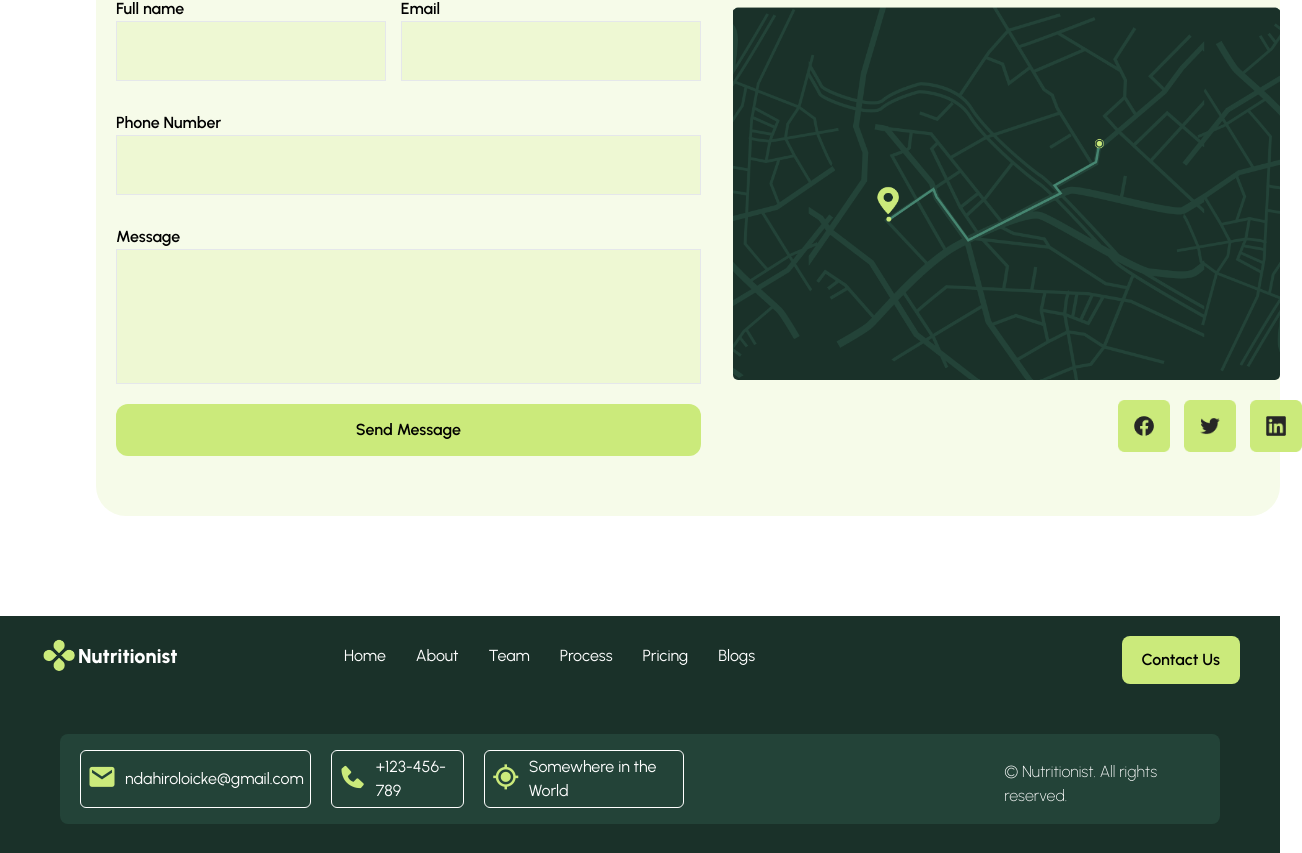
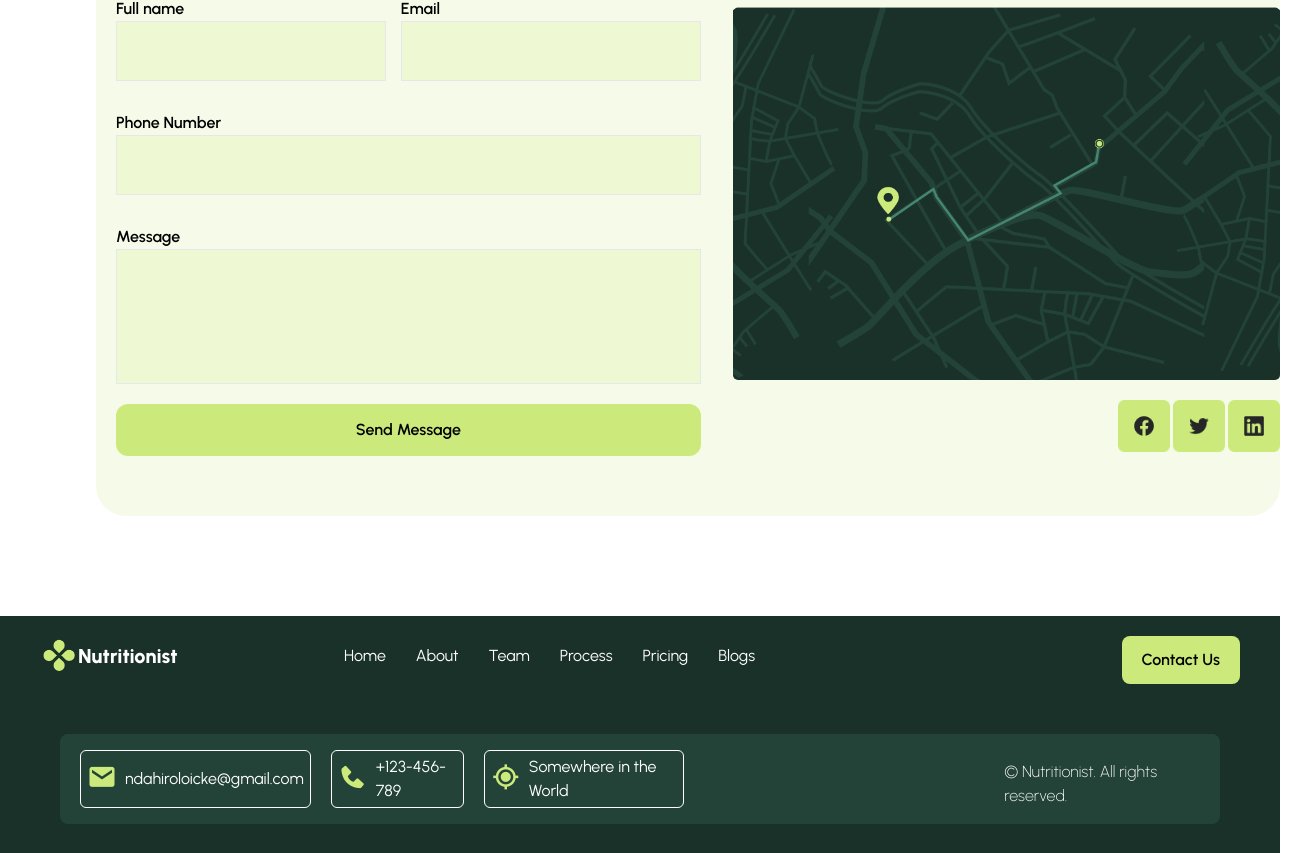
Before and after one commit to Ndahiroloicke/Nutritionist-web-app, a React (Vite) app: page /contactus in a window 1280 px wide. Shown: the part 993-1846 px from the top of the page, 1302 px wide, since content can reach past the window. Built offline with nearby package versions, Linux system fonts and the light colour scheme.

Commit message:
finished website

```diff
--- a/data/db.json
+++ b/data/db.json
@@ -232,6 +232,13 @@
       "email": "davidgoggins@gmail.com",
       "phone": "0788811534",
       "message": "hey there i think your service is greate especially for fat people"
+    },
+    {
+      "id": "b3a8",
+      "full": "Ihirwe Patrick",
+      "email": "ihirwepatrick@gmail.com",
+      "phone": "0722297431",
+      "message": "hey there i was wondering if you may be having some simple reusable classes so that poor people can participate in your program"
     }
   ]
 }
--- a/src/components/Pricing/FAQ.jsx
+++ b/src/components/Pricing/FAQ.jsx
@@ -1,5 +1,6 @@
 import Question from "./question";
 import petals from "../../assets/petals-removebg-preview.png"
+import { Link } from "react-router-dom";
 
 const FAQ = () => {
   return (
@@ -57,7 +58,7 @@ Yes, our meal plans and recipes cater to vegetarians and vegans, offering delici
             <img src={petals} alt="" className="w-[150px] h-[110px] mt-[60px] mx-[135px] mb-[50px]" />
             <h1 className="text-[26px] font-semibold ml-[110px] mb-[12px]">Ask Your Question</h1>
             <p className="font-medium ml-[70px]">feel free to ask any question on anytime</p>
-            <button className="bg-[#CBEA7B] mx-[139px] mt-[20px] font-semibold px-[20px] py-[14px] text-[14px] rounded-[6px;]">Ask A Question</button>
+            <Link to="/contactus"><button className="bg-[#CBEA7B] mx-[139px] mt-[20px] font-semibold px-[20px] py-[14px] text-[14px] rounded-[6px;]">Ask A Question</button></Link>
         </div>
       </div>
     </div>
--- a/src/components/contact us/contactusform.jsx
+++ b/src/components/contact us/contactusform.jsx
@@ -77,9 +77,9 @@ const Contactusform = () => {
           className="w-[569px] mr-[20px] -mt-[8px] rounded-[5px] h-[431px]"
         />
         <div className="flex flex-row pl-[385px] pt-[20px]">
-          <img src={butt2} alt="" className="mr-[14px] w-[52px]" />
-          <img src={butt3} alt="" className="mr-[14px] w-[52px]" />
-          <img src={butt1} alt="" className=" w-[52px]" />
+          <a href="https://www.facebook.com/"><img src={butt2} alt="" className="mr-[14px] w-[52px]" /></a>
+          <a href="twitter.com"><img src={butt3} alt="" className="mr-[14px] w-[52px]" /></a>
+          <a href="https://www.instagram.com/ndahiro__1/"></a><img src={butt1} alt="" className=" w-[52px]" />
         </div>
       </div>
     </div>
--- a/src/components/services/proud.jsx
+++ b/src/components/services/proud.jsx
@@ -1,3 +1,4 @@
+import { Link } from "react-router-dom";
 const Proud = () => {
   return (
     <div className="bg-[#F6FBE9] flex flex-row pl-[40px] ml-[90px] mr-[70px] pb-9 pt-4 items-center rounded-xl mt-24 mb-24">
@@ -6,7 +7,7 @@ const Proud = () => {
             <p >But our ultimate satisfaction comes from seeing our clients achieve their goals and live healthier, happier lives. Join Nutritionist today and embark on your own transformative journey towards optimal health and well-being.</p>
         </div>
         <div>
-        <button className="bg-[#CBEA7B] p-3 rounded-lg font-semibold mt-[40px] ml-[70px]">Book a Demo</button>
+        <Link to="/pricing"><button className="bg-[#CBEA7B] p-3 rounded-lg font-semibold mt-[40px] ml-[70px]">Book a Demo</button></Link>
         </div>
     </div>
   )
```
Also changed, not shown: src/assets/login page.png (added), src/assets/register page.png (added).
